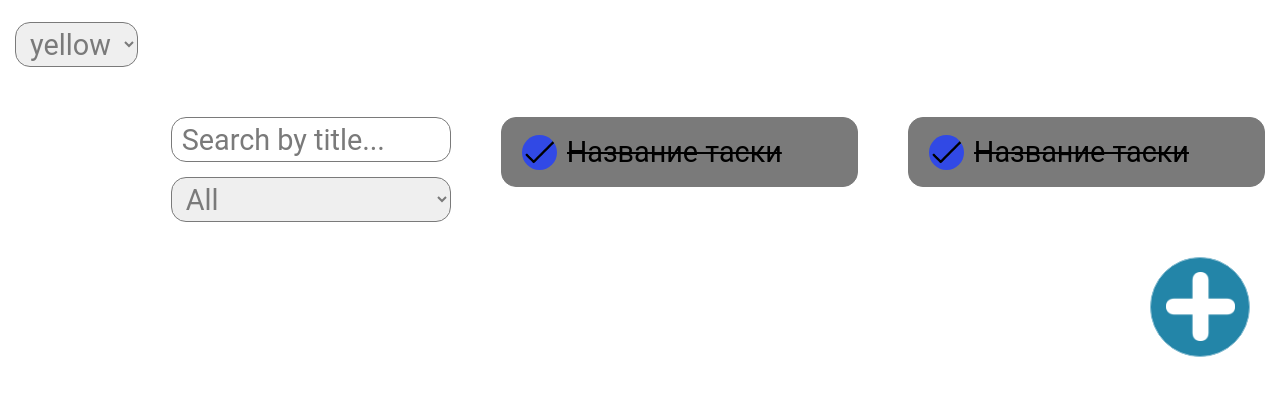
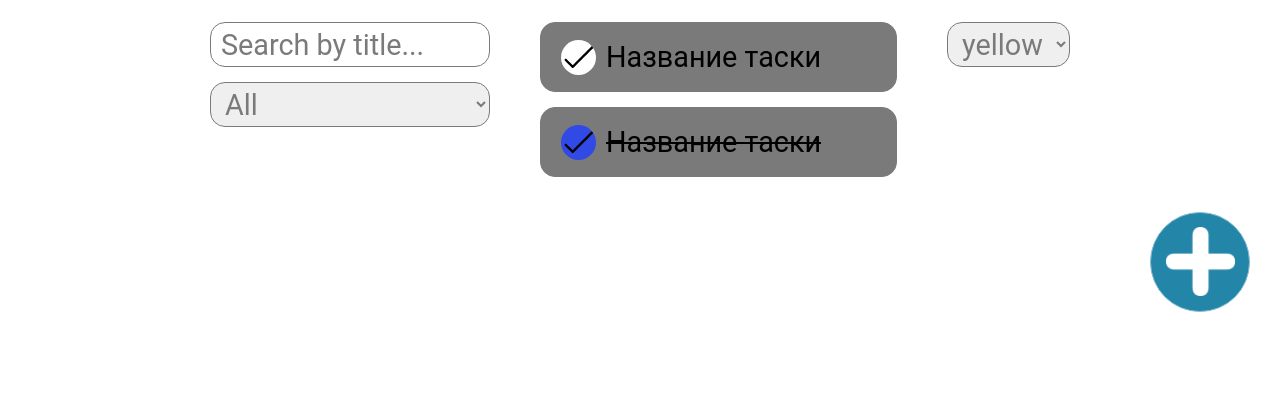
Before and after one commit to KalmykovaElena/Todo-list, a website with bundled scripts: page index.html in a window 1280 px wide. Both pictures are taken after typing "Sample", "name@example.com", "Sample123" into the empty fields and a click on the button "Accept". Shown: the part 148-544 px from the top of the page. Built offline with nearby package versions, Linux system fonts and the light colour scheme.

Commit message:
change style todo items

```diff
--- a/index.html
+++ b/index.html
@@ -84,6 +84,12 @@
             </form>
             <div class="page-application__todos todos">
                 <div class="todos-container">
+                    <div class="todos__item todos__item">
+                        <div class="todos__item-status"></div>
+                        <p class="todos__item-title">Название таски</p>
+                        <div class="todos__item-edit"></div>
+                        <div class="remove"></div>
+                    </div>
                     <div class="todos__item todos__item_done">
                         <div class="todos__item-status"></div>
                         <p class="todos__item-title">Название таски</p>
@@ -92,18 +98,6 @@
                     </div>
                 </div>
             </div>
-
-            <div class="page-application__todos todos">
-                <div class="todos-container">
-                    <div class="todos__item todos__item_done">
-                        <div class="todos__item-status"></div>
-                        <p class="todos__item-title">Название таски</p>
-                        <div class="todos__item-edit"></div>
-                        <div class="remove"></div>
-                    </div>
-                </div>
-            </div>
-
 
             <div class="page-application__theme">
                 <div class="theme__field">
```
